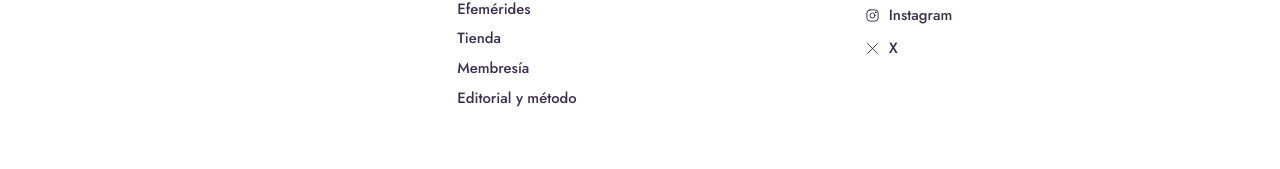
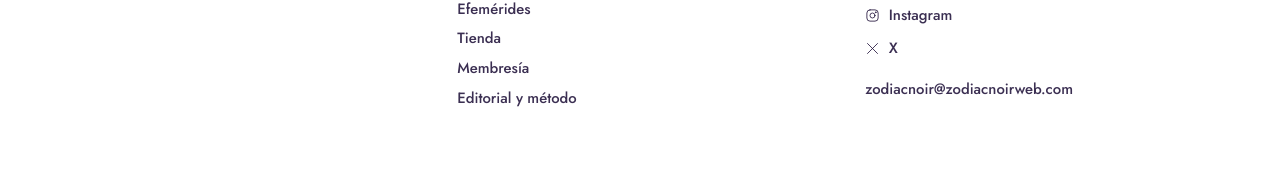
Before and after one commit to supertropia/ZodiacNoir, a Next.js app: page / in a window 1280 px wide. Shown: the part 2828-2997 px from the top of the page. Built offline with nearby package versions, Linux system fonts and the light colour scheme; no server answers; the database is empty.

Commit message:
Update Footer.tsx

```diff
--- a/src/components/Footer.tsx
+++ b/src/components/Footer.tsx
@@ -1,6 +1,7 @@
 import Link from "next/link";
 import { SocialLinks } from "./SocialLinks";
 import { getReadingsEnabled } from "@/lib/site-settings";
+import { CONTACT_EMAIL } from "@/lib/site";
 
 export async function Footer() {
   const readingsEnabled = await getReadingsEnabled();
@@ -34,6 +35,9 @@ export async function Footer() {
         <div className="font-ui text-sm text-gold-pale/90">
           <p className="mb-3 uppercase tracking-wide text-gold-dim">Seguinos</p>
           <SocialLinks variant="footer" />
+          <a href={`mailto:${CONTACT_EMAIL}`} className="mt-4 inline-block hover:text-gold">
+            {CONTACT_EMAIL}
+          </a>
         </div>
       </div>
       <div className="gold-line" />
```
